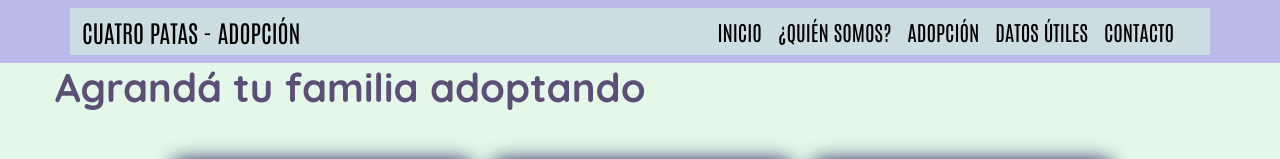
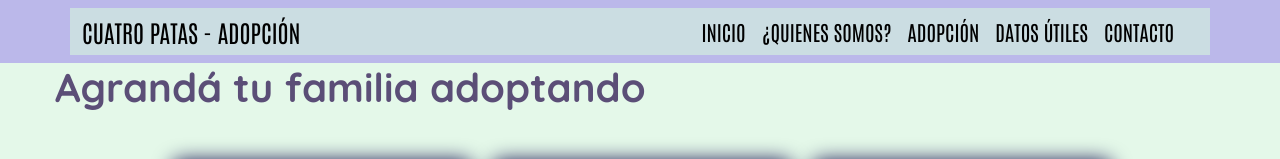
Before and after one commit to HilarioGutierrez/proyecto-coder-desarrollo-web, a plain HTML site: page pages/adopcion.html in a window 1280 px wide. Shown: the top 159 px of the page. Drawn offline with nearby package versions, Linux system fonts and the light colour scheme; a web font is replaced by a local one.

Commit message:
se corrigio nombres de pages (quienes somos)

```diff
--- a/pages/adopcion.html
+++ b/pages/adopcion.html
@@ -88,7 +88,7 @@
                                 <a class="nav-link " href="../index.html">INICIO</a>
                             </li>
                             <li class="nav-item">
-                                <a class="nav-link" href="../pages/quienes-somos.html">¿QUIÉN SOMOS?</a>
+                                <a class="nav-link" href="../pages/quienes-somos.html">¿QUIENES SOMOS?</a>
                             </li>
                             <li class="nav-item">
                                 <a class="nav-link" href="../pages/adopcion.html">ADOPCIÓN</a>
```
Also changed, not shown: pages/contacto.html (+1 -1 lines), pages/datos-utiles.html (+1 -1 lines), pages/quienes-somos.html (+1 -1 lines).
